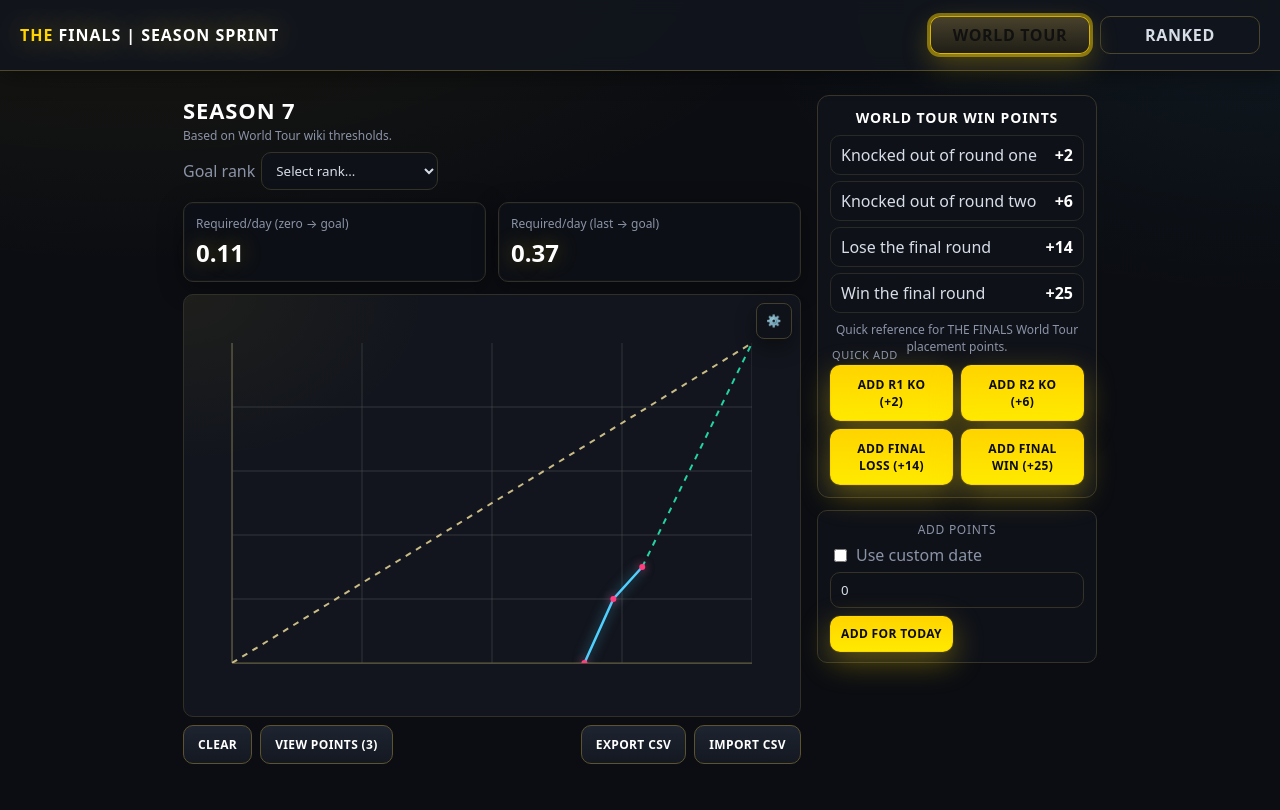
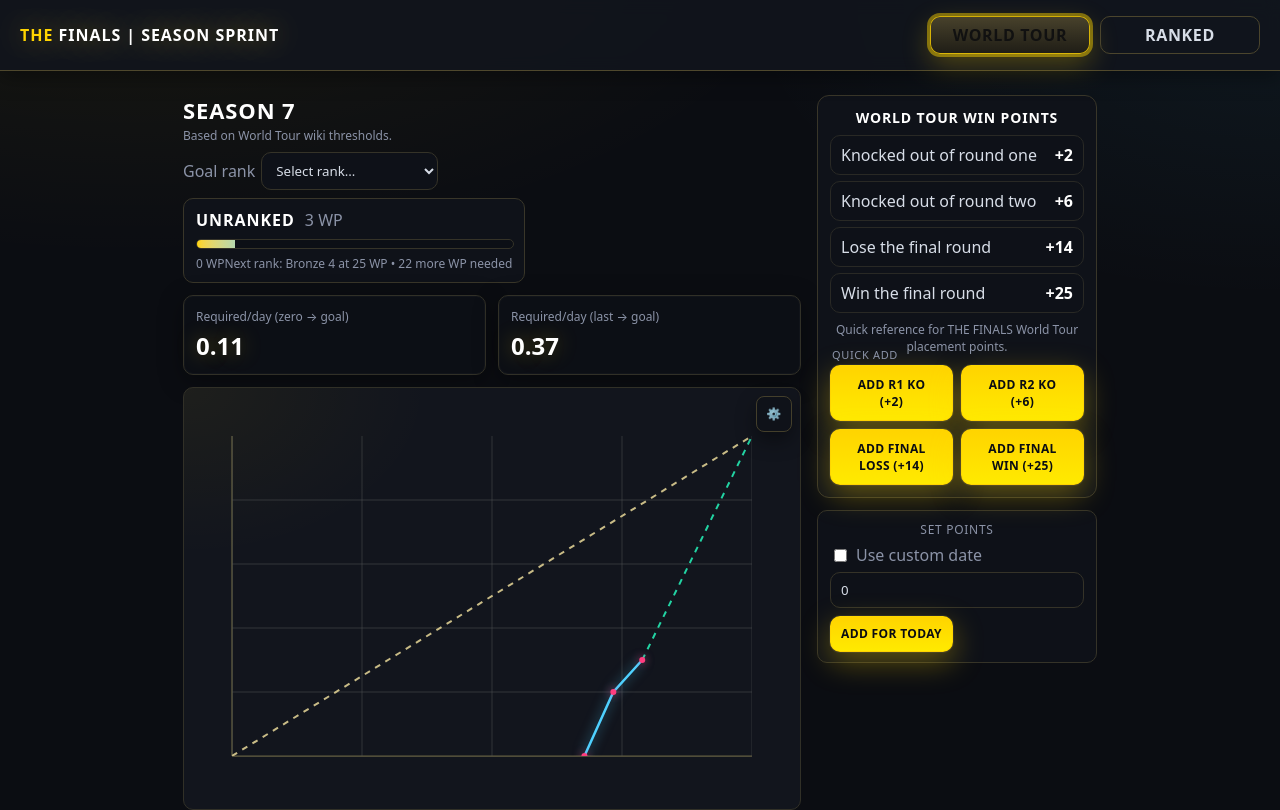
Before and after one commit to lcflight/season-sprint, a Vue app: page /world-tour in a window 1280 px wide. Shown: the top 810 px of the page. Built offline with nearby package versions, Linux system fonts and the light colour scheme.

Commit message:
adds in a progress indicator

```diff
--- a/src/components/LineGraph.vue
+++ b/src/components/LineGraph.vue
@@ -3,7 +3,7 @@
     <header class="lg-header">
       <h2 class="lg-season-title">{{ headerTitle || seasonTitle || 'Interactive Line Graph' }}</h2>
       <div v-if="headerDisclaimer" class="lg-disclaimer">{{ headerDisclaimer }}</div>
-    </header>
+        </header>
 
     <div class="controls" v-if="showGoalControl">
       <div class="quick-actions">
@@ -17,6 +17,24 @@
               </option>
             </select>
           </label>
+          <div class="rank-indicator">
+            <div class="rank-header">
+              <span class="rank-badge">{{ rankInfo.badge }}</span>
+              <span class="rank-points">{{ (currentWinPoints.toLocaleString?.() || currentWinPoints) }} WP</span>
+            </div>
+            <div class="rank-progress">
+              <div class="bar">
+                <div class="fill" :style="{ width: progressPct + '%' }"></div>
+              </div>
+              <div class="labels">
+                <span>{{ (rankInfo.currentFloor.toLocaleString?.() || rankInfo.currentFloor) }} WP</span>
+                <span v-if="rankInfo.nextTarget !== null">
+                  Next rank: {{ rankInfo.nextBadge }} at {{ (rankInfo.nextTarget.toLocaleString?.() || rankInfo.nextTarget) }} WP • {{ (toNext.toLocaleString?.() || toNext) }} more WP needed
+                </span>
+                <span v-else>Max rank reached</span>
+              </div>
+            </div>
+          </div>
         </template>
         <template v-else>
           <label>
@@ -381,6 +399,41 @@
 const currentWinPoints = computed(() => {
   const pts = sortedPoints.value
   return pts.length ? Number(pts[pts.length - 1].y) : 0
+})
+
+// Rank info based on goalOptions thresholds
+const rankInfo = computed(() => {
+  const opts = Array.isArray(props.goalOptions) ? props.goalOptions : []
+  if (!opts.length) {
+    return { badge: '—', currentFloor: 0, nextTarget: null, nextBadge: null }
+  }
+  const wp = Math.max(0, Number(currentWinPoints.value) || 0)
+  let prev = { badge: 'Unranked', points: 0 }
+  for (let i = 0; i < opts.length; i++) {
+    const t = opts[i]
+    const pts = Number(t?.points)
+    if (!Number.isFinite(pts)) continue
+    if (wp < pts) {
+      return { badge: prev.badge, currentFloor: prev.points, nextTarget: pts, nextBadge: t.badge ?? '' }
+    }
+    prev = { badge: t.badge ?? prev.badge, points: pts }
+  }
+  // At or beyond the top threshold
+  return { badge: prev.badge, currentFloor: prev.points, nextTarget: null, nextBadge: null }
+})
+
+const toNext = computed(() => {
+  return rankInfo.value.nextTarget === null
+    ? 0
+    : Math.max(0, Number(rankInfo.value.nextTarget) - Math.floor(Number(currentWinPoints.value) || 0))
+})
+
+const progressPct = computed(() => {
+  const floor = Number(rankInfo.value.currentFloor) || 0
+  const ceil = rankInfo.value.nextTarget ?? floor
+  const span = Math.max(1, Number(ceil) - floor)
+  const clamped = Math.min(Number(ceil), Math.max(floor, Number(currentWinPoints.value) || 0))
+  return ((clamped - floor) / span) * 100
 })
 
 // Pan/Zoom state
@@ -776,21 +829,20 @@
   requestAnimationFrame(() => emit('win-points', currentWinPoints.value))
 })
 
-// Expose helper to add win points to today's date
+// Expose helper to set today's win points to a specific value (replace, not add)
 function addWinPoints(increment) {
-  const inc = Number(increment)
-  if (!isFinite(inc) || inc === 0) return
+  const val = Number(increment)
+  // Allow setting to 0; only guard against non-finite inputs
+  if (!isFinite(val)) return
   const todayStr = formatDate(new Date())
   // Find existing point for today
   const idxToday = points.findIndex(p => dateToMs(p.date) === dateToMs(todayStr))
   if (idxToday !== -1) {
-    // Update today's point
-    points[idxToday] = { date: todayStr, y: Number(points[idxToday].y) + inc }
+    // Replace today's point value with the provided value
+    points[idxToday] = { date: todayStr, y: val }
   } else {
-    // Start from last known value if any, else 0
-    const last = sortedPoints.value.length ? sortedPoints.value[sortedPoints.value.length - 1] : { y: 0 }
-    const newY = Number(last.y) + inc
-    points.push({ date: todayStr, y: newY })
+    // No point for today yet; create one with the provided value
+    points.push({ date: todayStr, y: val })
   }
 }
 
@@ -1205,4 +1257,58 @@
 .points-ul li:last-child {
   border-bottom: 0;
 }
+
+/* Rank indicator (uses same styling language as views) */
+.rank-indicator {
+  margin: 8px 0 6px;
+  margin-top: 8px;
+  margin-bottom: 0px;
+  border: 1px solid color-mix(in oklab, var(--primary) 20%, var(--surface));
+  border-radius: 10px;
+  padding: 10px 12px;
+  background: color-mix(in oklab, var(--surface) 92%, black);
+}
+.rank-header {
+  display: flex;
+  align-items: baseline;
+  gap: 10px;
+  margin-bottom: 8px;
+}
+.rank-badge {
+  font-weight: 900;
+  letter-spacing: 0.06em;
+  text-transform: uppercase;
+  color: var(--text-strong);
+}
+.rank-points {
+  color: var(--muted);
+}
+.rank-progress .bar {
+  width: 100%;
+  height: 8px;
+  border-radius: 999px;
+  background: color-mix(in oklab, var(--surface) 85%, #000);
+  overflow: hidden;
+  border: 1px solid color-mix(in oklab, var(--primary) 18%, var(--surface));
+}
+.rank-progress .fill {
+  height: 100%;
+  background: linear-gradient(90deg, var(--primary), color-mix(in oklab, var(--accent) 50%, var(--primary)));
+}
+.rank-progress .labels {
+  display: flex;
+  justify-content: space-between;
+  margin-top: 6px;
+  color: var(--muted);
+  font-size: 12px;
+}
+
+/* Positioned version for inside the graph wrapper */
+.rank-in-graph {
+  position: absolute;
+  top: 8px;
+  left: 8px;
+  max-width: min(460px, 60%);
+  z-index: 9;
+}
 </style>
--- a/src/views/WorldTour.vue
+++ b/src/views/WorldTour.vue
@@ -28,7 +28,7 @@
       <PointsCheatsheet :values="quickAddValues" @quick-add="onQuickAdd" />
 
       <div class="custom-point">
-        <div class="cp-header">Add points</div>
+        <div class="cp-header">Set points</div>
         <div class="cp-row">
           <label class="toggle-row">
             <input type="checkbox" v-model="useCustomDate" />
```
